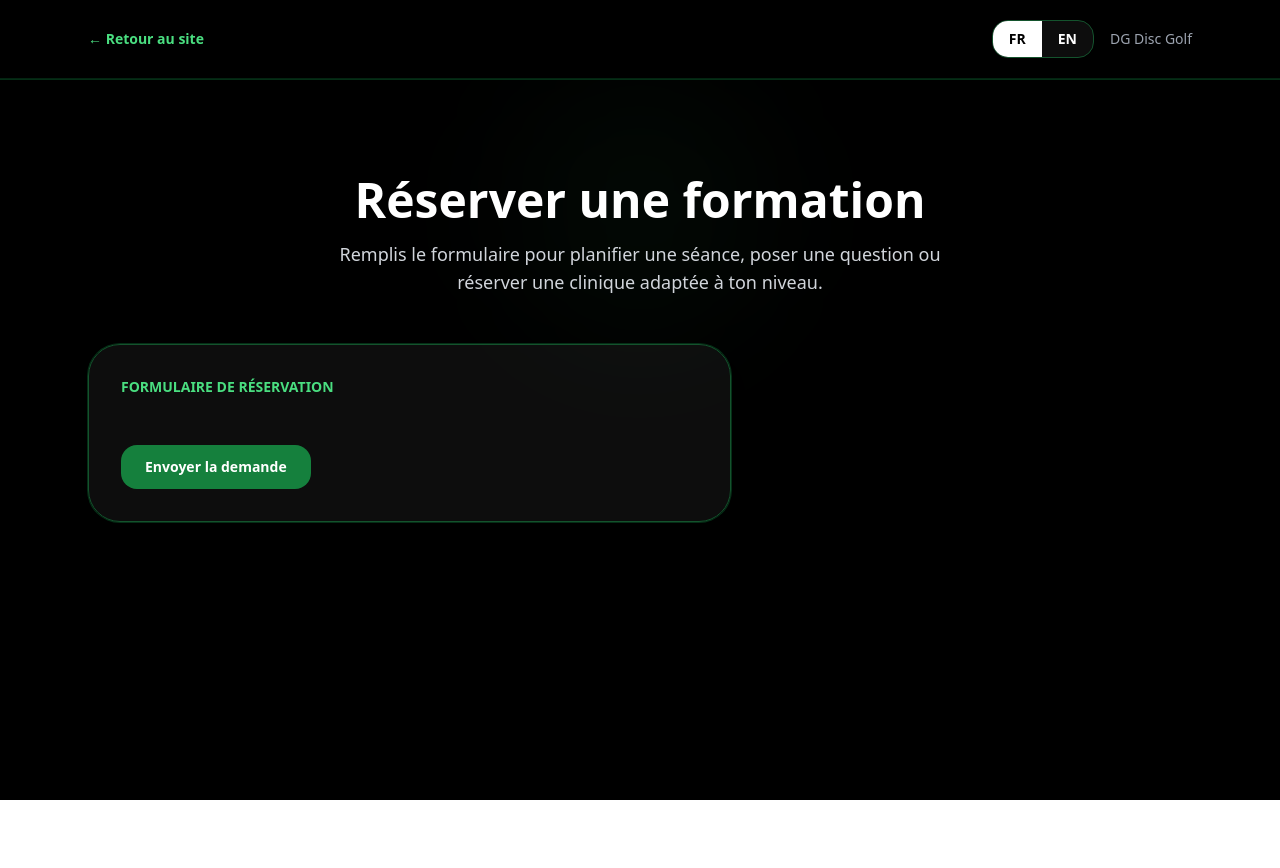
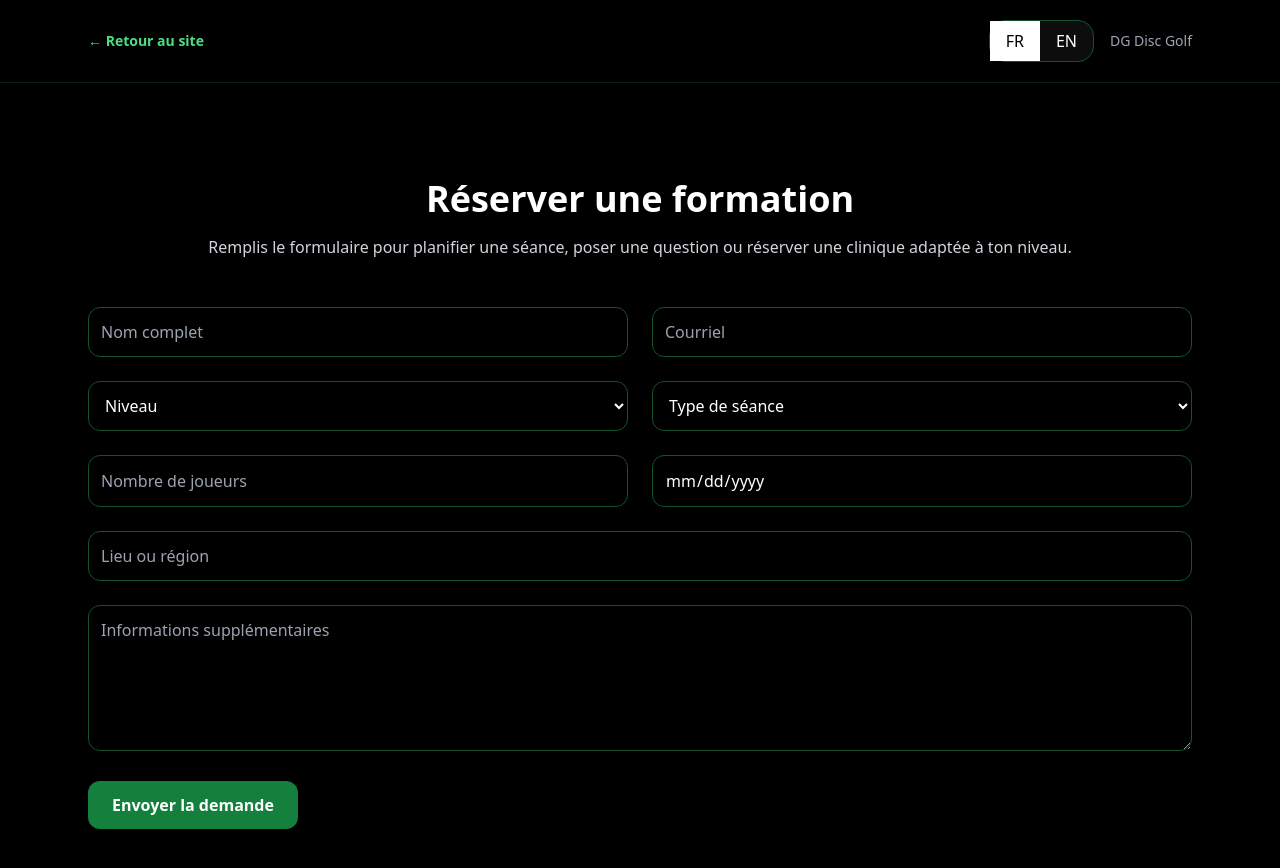
Before and after one commit to DGDiscgolf/DG_Discgolf, a React (Vite) app: page /contact in a window 1280 px wide. Shown: the top 868 px of the page. Before the commit the page ends 800 px from the top, so only its background shows below. Built offline with nearby package versions, Linux system fonts and the light colour scheme.

Commit message:
Update ContactPage.jsx

```diff
--- a/src/pages/ContactPage.jsx
+++ b/src/pages/ContactPage.jsx
@@ -6,7 +6,7 @@ export default function ContactPage() {
   const [showFormSuccess, setShowFormSuccess] = useState(false);
 
   useEffect(() => {
-    window.scrollTo(0, 0); // ✅ scroll en haut
+    window.scrollTo(0, 0);
 
     const savedLanguage = localStorage.getItem("dg_site_language");
     if (savedLanguage === "fr" || savedLanguage === "en") {
@@ -47,16 +47,6 @@ export default function ContactPage() {
       message: "Informations supplémentaires",
       submit: "Envoyer la demande",
       successMessage: "Merci. Votre demande a bien été envoyée.",
-      mailLabel: "Courriel",
-      mailText:
-        "Idéal pour réserver une séance, une clinique de groupe ou demander plus d’informations.",
-      mailAction: "Écrire un courriel",
-      igLabel: "Instagram",
-      igText:
-        "Viens voir mon contenu, mes projets disc golf et contacte-moi aussi directement par message privé.",
-      igAction: "Ouvrir le profil",
-      footerText:
-        "Réponse pour cours privés, clinics de groupe, introduction au disc golf et événements spéciaux.",
       formSubject: "Nouvelle demande via le site DG_discgolf",
       formspreeEndpoint: "https://formspree.io/f/xnjgoepz",
     },
@@ -88,16 +78,6 @@ export default function ContactPage() {
       message: "Additional information",
       submit: "Send request",
       successMessage: "Thank you. Your request has been sent successfully.",
-      mailLabel: "Email",
-      mailText:
-        "Ideal for booking a session, a group clinic or asking for more information.",
-      mailAction: "Write an email",
-      igLabel: "Instagram",
-      igText:
-        "Come see my content, my disc golf projects and feel free to contact me directly by private message.",
-      igAction: "Open profile",
-      footerText:
-        "Available for private lessons, group clinics, disc golf introduction and special events.",
       formSubject: "New request from the DG_discgolf website",
       formspreeEndpoint: "https://formspree.io/f/xnjgoepz",
     },
@@ -108,46 +88,21 @@ export default function ContactPage() {
 
   const handleFormSubmit = () => {
     setShowFormSuccess(true);
-    setTimeout(() => {
-      setShowFormSuccess(false);
-    }, 5000);
+    setTimeout(() => setShowFormSuccess(false), 5000);
   };
 
   return (
     <div className="min-h-screen bg-black text-white">
       <header className="border-b border-green-950/80 bg-black/90 backdrop-blur">
         <div className="mx-auto flex max-w-6xl items-center justify-between px-6 py-5">
-          <Link
-            to="/"
-            className="text-sm font-semibold text-green-400 transition hover:text-green-300"
-          >
+          <Link to="/" className="text-sm font-semibold text-green-400 hover:text-green-300">
             {t.back}
           </Link>
 
           <div className="flex items-center gap-4">
-            <div className="flex overflow-hidden rounded-2xl border border-green-900 bg-white/5">
-              <button
-                type="button"
-                onClick={() => changeLanguage("fr")}
-                className={`px-4 py-2 text-sm font-semibold ${
-                  language === "fr"
-                    ? "bg-white text-black"
-                    : "text-white hover:bg-white/10"
-                }`}
-              >
-                FR
-              </button>
-              <button
-                type="button"
-                onClick={() => changeLanguage("en")}
-                className={`px-4 py-2 text-sm font-semibold ${
-                  language === "en"
-                    ? "bg-white text-black"
-                    : "text-white hover:bg-white/10"
-                }`}
-              >
-                EN
-              </button>
+            <div className="flex rounded-2xl border border-green-900 bg-white/5">
+              <button onClick={() => changeLanguage("fr")} className={`px-4 py-2 ${language === "fr" ? "bg-white text-black" : "text-white"}`}>FR</button>
+              <button onClick={() => changeLanguage("en")} className={`px-4 py-2 ${language === "en" ? "bg-white text-black" : "text-white"}`}>EN</button>
             </div>
 
             <div className="text-sm text-gray-400">{t.brand}</div>
@@ -155,25 +110,15 @@ export default function ContactPage() {
         </div>
       </header>
 
-      <main className="relative overflow-hidden border-t border-green-950 bg-black py-24 text-white">
-        <div className="absolute left-1/2 top-0 h-64 w-64 -translate-x-1/2 rounded-full bg-green-900/10 blur-3xl" />
+      <main className="py-24">
+        <div className="mx-auto max-w-6xl px-6">
 
-        <div className="relative mx-auto max-w-6xl px-6">
-          <div className="text-center">
-            <h1 className="text-4xl font-bold md:text-5xl">{t.title}</h1>
-            <p className="mx-auto mt-4 max-w-2xl text-lg text-gray-300">
-              {t.text}
-            </p>
-          </div>
+          <h1 className="text-4xl font-bold text-center">{t.title}</h1>
+          <p className="text-center text-gray-300 mt-4">{t.text}</p>
 
-          <div className="mt-12 grid gap-8 lg:grid-cols-[1.2fr_0.8fr]">
-            <div className="rounded-[2rem] border border-green-900 bg-white/5 p-8 shadow-xl ring-1 ring-green-950">
-              <div className="mb-6 text-sm font-semibold uppercase text-green-400">
-                {t.formTitle}
-              </div>
-
+          <div className="mt-12">
             {showFormSuccess && (
-                <div className="mb-6 rounded-2xl border border-green-700 bg-green-950/40 px-4 py-3 text-sm text-green-200">
+              <div className="mb-6 text-green-400 text-center">
                 {t.successMessage}
               </div>
             )}
@@ -181,21 +126,56 @@ export default function ContactPage() {
             <form
               action={formspreeEndpoint}
               method="POST"
+              onSubmit={handleFormSubmit}
               className="space-y-6"
-                onSubmit={handleFormSubmit}
             >
               <input type="hidden" name="_subject" value={t.formSubject} />
 
-                {/* tes champs restent EXACTEMENT comme avant */}
+              {/* NOM + EMAIL */}
+              <div className="grid md:grid-cols-2 gap-6">
+                <input name="name" required placeholder={t.name} className="p-3 rounded-xl bg-black border border-green-900" />
+                <input type="email" name="email" required placeholder={t.email} className="p-3 rounded-xl bg-black border border-green-900" />
+              </div>
 
+              {/* NIVEAU + TYPE */}
+              <div className="grid md:grid-cols-2 gap-6">
+                <select name="level" required className="p-3 rounded-xl bg-black border border-green-900">
+                  <option value="">{t.level}</option>
+                  <option>{t.levelOptions.beginner}</option>
+                  <option>{t.levelOptions.intermediate}</option>
+                  <option>{t.levelOptions.advanced}</option>
+                </select>
+
+                <select name="sessionType" required className="p-3 rounded-xl bg-black border border-green-900">
+                  <option value="">{t.sessionType}</option>
+                  <option>{t.sessionOptions.private}</option>
+                  <option>{t.sessionOptions.group}</option>
+                  <option>{t.sessionOptions.technical}</option>
+                  <option>{t.sessionOptions.intro}</option>
+                </select>
+              </div>
+
+              {/* JOUEURS + DATE */}
+              <div className="grid md:grid-cols-2 gap-6">
+                <input type="number" name="players" min="1" placeholder={t.players} className="p-3 rounded-xl bg-black border border-green-900" />
+                <input type="date" name="preferredDate" className="p-3 rounded-xl bg-black border border-green-900" />
+              </div>
+
+              {/* LOCATION */}
+              <input name="location" placeholder={t.location} className="w-full p-3 rounded-xl bg-black border border-green-900" />
+
+              {/* MESSAGE */}
+              <textarea name="message" rows="5" required placeholder={t.message} className="w-full p-3 rounded-xl bg-black border border-green-900" />
+
+              {/* BOUTON */}
               <button
                 type="submit"
-                  className="inline-flex rounded-2xl bg-green-700 px-6 py-3 text-sm font-semibold text-white transition hover:bg-green-600"
+                className="bg-green-700 hover:bg-green-600 text-white px-6 py-3 rounded-xl font-semibold"
               >
                 {t.submit}
               </button>
             </form>
-            </div>
+
           </div>
         </div>
       </main>
```
Lines whose indentation alone changed are shown as unchanged.
